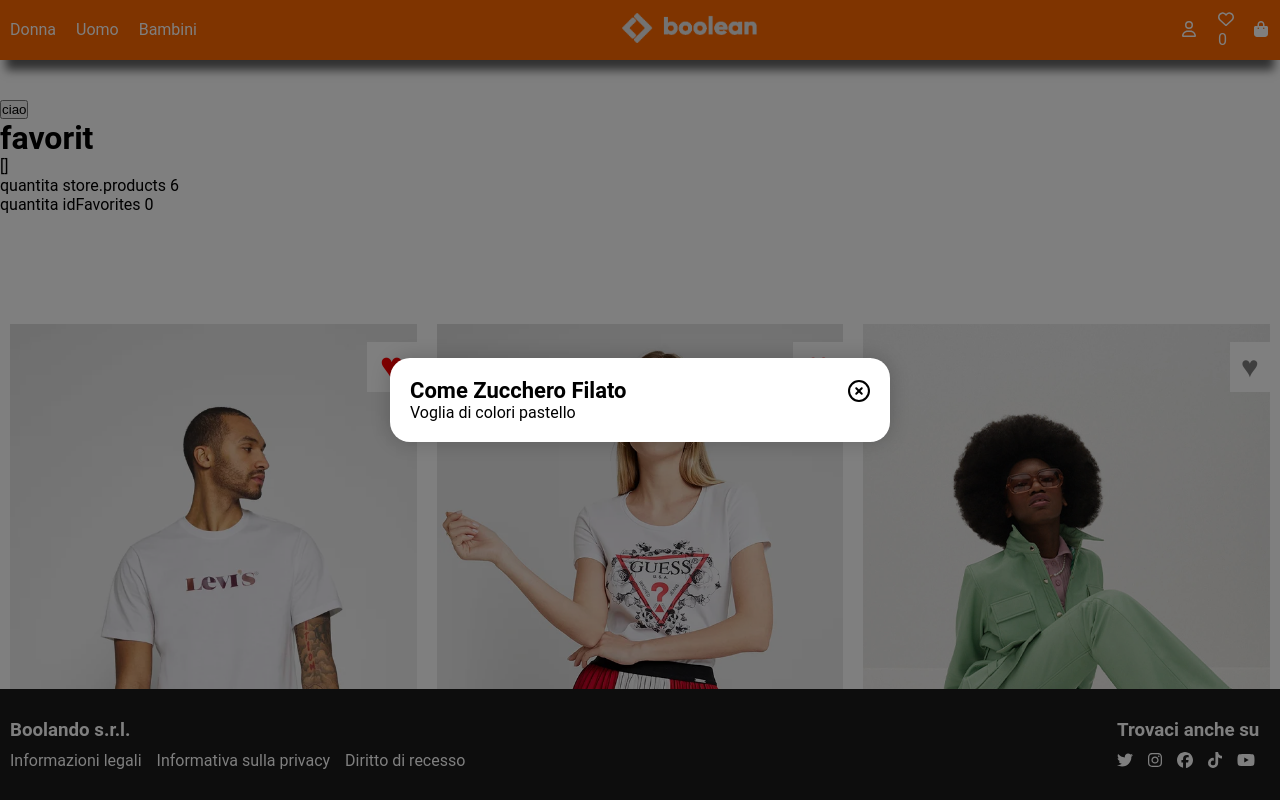
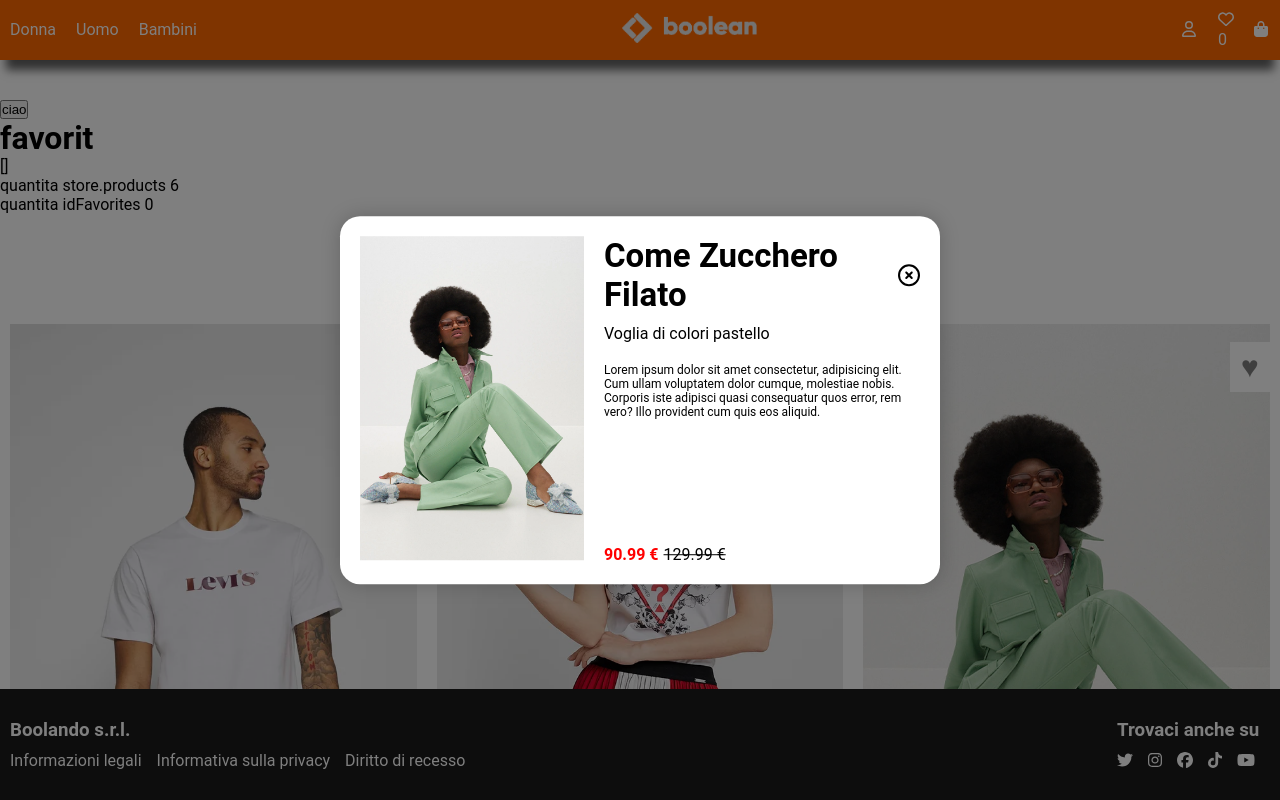
Before and after one commit to AnatoliyZakhryapin/vite-boolando, a Vue app: page / in a window 1280 px wide. Both pictures are taken after a click on the element 1066 px from the left and 649 px from the top of the page. Shown: the top 800 px of the page. Built offline with nearby package versions, Linux system fonts and the light colour scheme; data requests are answered from the project's data file.

Commit message:
ADD bonus

```diff
--- a/src/components/CardProduct.vue
+++ b/src/components/CardProduct.vue
@@ -58,7 +58,7 @@
 </script>
 
 <template>
-     <div class="card"  @click="$emit('show', item)">
+     <div class="card"  @click="$emit('show', item, price, salePrice(price, badges) )">
         <figure class="card__image">
             <img :src="'/img/' + frontImage">
             <img class="image-back" :src="'/img/' + backImage">
--- a/src/components/PageMain.vue
+++ b/src/components/PageMain.vue
@@ -16,13 +16,21 @@
             CardProduct,
         },
         methods: {
-            showModal(product) {
+            showModal(product, price, salePrice) {
                 console.log('show modal')
                 this.open = true;
-                this.productSelected = product;
+                this.productSelected.product = product;
+                this.productSelected.price = price;
+                if(salePrice){
+                    this.productSelected.salePrice = salePrice;
+                }
+                console.log(price, "saòe", salePrice)
             },
             closeModal() {
                 this.open = false
+            },
+            isDiscount(badge){
+                return badge.type === "discount";
             },
         }
     }
@@ -52,14 +60,30 @@
 
             <div v-if="open" class="modal">
                 <div class="card">
-                    <div class="card__header">
-                        <span>
-                           {{ productSelected.brand }}
-                        </span>
+                    <div class="card__carousel">
+                        <figure class="card__carousel__image">
+                            <img :src="'/img/' + productSelected.product.frontImage">
+                        </figure>
+                    </div>
+                    <div class="card__text">
+                        <div class="card__text__header">
+                        <h1>
+                           {{ productSelected.product.brand }}
+                        </h1>
                         <font-awesome-icon @click="closeModal" :icon="['far', 'circle-xmark']" />
                     </div>
-                    <div class="card__body">
-                        <p> {{ productSelected.name }}</p>
+                    <div class="card__text__body">
+                        <p class="product-name"> {{ productSelected.product.name }}</p>
+                        <p class="product-description">
+                            Lorem ipsum dolor sit amet consectetur, adipisicing elit. Cum ullam voluptatem dolor cumque, molestiae nobis. Corporis iste adipisci quasi consequatur quos error, rem vero? Illo provident cum quis eos aliquid.
+                        </p>
+                    </div>
+                    <div class="card__text__footer">
+                       <div class="price-item">
+                            <span v-if="productSelected.salePrice">{{ productSelected.salePrice }} &euro;</span>
+                            <span >{{ productSelected.price }} &euro;</span>
+                       </div>
+                    </div>
                     </div>
                 </div>
             </div>
@@ -95,17 +119,49 @@
         border-radius: 20px;
         padding: 20px;
         width: 100%;
-        max-width: 500px;
+        max-width: 600px;
         box-shadow: 0px 0px 20px rgba(0,0,0,0.2);
-
-        .card__header {
-            display: flex;
-            align-items: center;
-            justify-content: space-between;
-            font-size: 22px;
-            font-weight: 700;
+        display: flex;
+        gap: 20px;
+        .card__carousel {
+            width: 40%;
+            flex-shrink: 0;
         }
 
+        .card__text {
+            display: flex;
+            flex-direction: column;
+            flex-grow: 1;
+            .card__text__header {
+                display: flex;
+                align-items: center;
+                justify-content: space-between;
+                font-size: 22px;
+                font-weight: 700;
+                margin-bottom: 10px;
+            }
+            .card__text__body {
+                .product-name {
+                    margin-bottom: 20px;
+                }
+                .product-description {
+                    font-size: 12px;
+                }
+            }
+            .card__text__footer {
+                margin-top: auto;
+                .price-item {
+                & > :first-child {
+                    color: red;
+                    font-weight: 700;
+                    margin-right: 5px;
+                }
+                & > :nth-child(2) {
+                    text-decoration: line-through;
+                }
+            }
+            }
+        }
     }
 
 </style>
```
